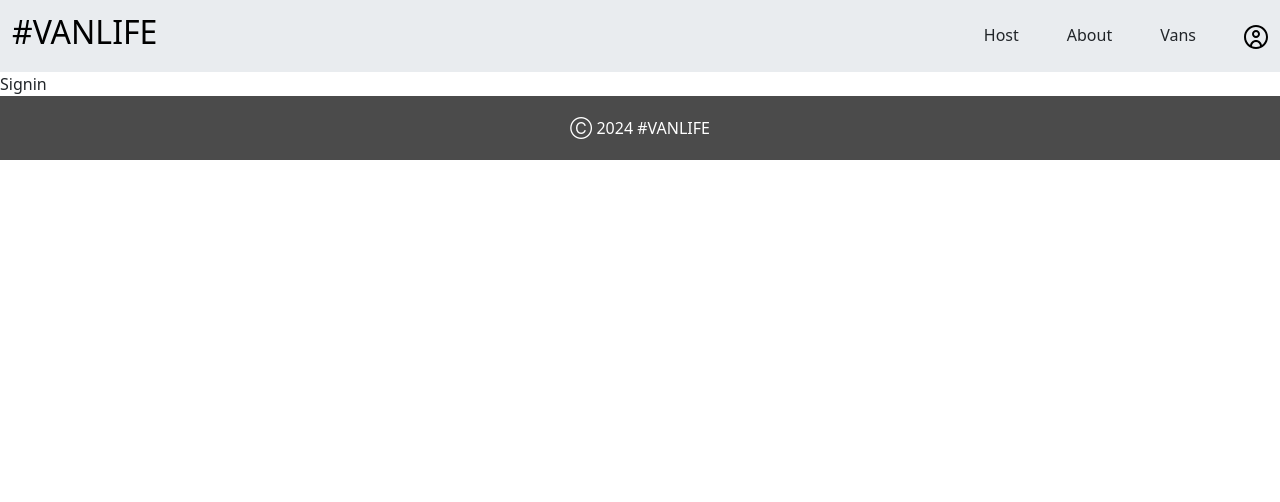
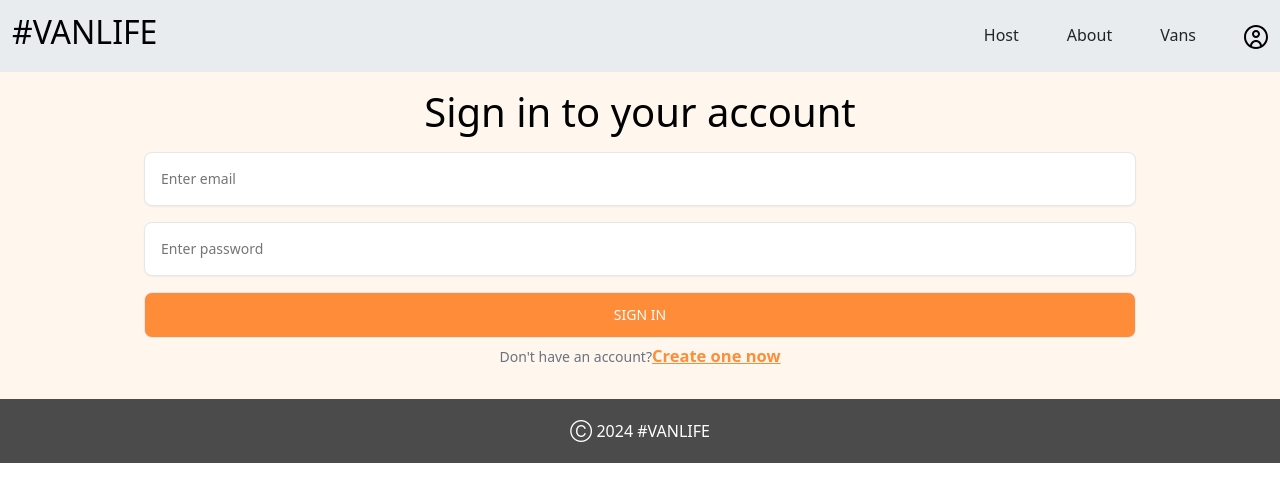
Before and after one commit to Adebayoisreal122/Vanlife-Frontend, a React (Vite) app: page /#/ in a window 1280 px wide. Shown: the top 502 px of the page. Built offline with nearby package versions, Linux system fonts and the light colour scheme.

Commit message:
i resoled the progressive web app error

```diff
--- a/package.json
+++ b/package.json
@@ -12,10 +12,12 @@
   "dependencies": {
     "axios": "^1.6.7",
     "bootstrap": "^5.3.3",
+    "formik": "^2.4.5",
     "react": "^18.2.0",
     "react-dom": "^18.2.0",
     "react-router-dom": "^6.22.1",
-    "workbox-cli": "^7.0.0"
+    "workbox-cli": "^7.0.0",
+    "yup": "^1.3.3"
   },
   "devDependencies": {
     "@types/react": "^18.2.56",
--- a/public/service-worker.js
+++ /dev/null
@@ -1,4 +0,0 @@
-// public/service-worker.js
-import { precacheAndRoute } from 'workbox-precaching';
-
-precacheAndRoute(self.__WB_MANIFEST);
--- a/src/App.css
+++ b/src/App.css
@@ -308,88 +308,81 @@ font-weight: 600;
   background: #FFF7ED;
 }
 
-.form {
-  border: 2px solid #323838;
-  width: 100%;
-  gap: 5px;
-  padding: 15px;
+.sig{
   background: #FFF7ED;
-  border-radius: 10px;
-  position: relative;
+
 }
 
+.form {
+  background: #FFF7ED;
+  display: block;
+  padding: 1rem;
+  max-width: 80%;
+
+}
+
+.form-title {
 
 
-
-
-.signin a:hover {
-  text-decoration: underline royalblue;
+  text-align: center;
+  color: #000;
 }
 
+.input-container {
+  position: relative;
 
-.form label {
-  position: relative;
 }
 
-.form label .input {
-  width: 100%;
-  padding: 10px 10px 20px 10px;
-  outline: 0;
-  border: 1px solid rgba(105, 105, 105, 0.397);
-  border-radius: 10px;
+.input-container input, .form button {
+  outline: none;
+  border: 1px solid #e5e7eb;
+  margin: 8px 0;
 }
 
-.form label .input + span {
-  position: absolute;
-  left: 10px;
-  top: 15px;
-  color: grey;
-  font-size: 0.9em;
-  cursor: text;
-  transition: 0.3s ease;
-}
-
-.form label .input:placeholder-shown + span {
-  top: 15px;
-  font-size: 0.9em;
-}
-
-.form label .input:focus + span,.form label .input:valid + span {
-  top: 30px;
-  font-size: 0.7em;
-  font-weight: 600;
-}
-
-.form label .input:valid + span {
-  color: green;
+.input-container input {
+  background-color: #fff;
+  padding: 1rem;
+  padding-right: 3rem;
+  font-size: 0.875rem;
+  line-height: 1.25rem;
+  width: 100%;
+  border-radius: 0.5rem;
+  box-shadow: 0 1px 2px 0 rgba(0, 0, 0, 0.05);
 }
 
 .submit {
-  border: none;
-  outline: none;
-  background-color: royalblue;
-  padding: 10px;
-  border-radius: 10px;
-  color: #fff;
-  font-size: 16px;
-  transform: .3s ease;
+  display: block;
+  padding-top: 0.75rem;
+  padding-bottom: 0.75rem;
+  padding-left: 1.25rem;
+  padding-right: 1.25rem;
+  background: #FF8C38;
+
+  color: #ffffff;
+  font-size: 0.875rem;
+  line-height: 1.25rem;
+  font-weight: 500;
+  width: 100%;
+  border-radius: 0.5rem;
+  text-transform: uppercase;
 }
 
-.submit:hover {
-  background-color: rgb(56, 90, 194);
+.signup-link {
+  color: #6B7280;
+  font-size: 0.875rem;
+  line-height: 1.25rem;
+  text-align: center;
 }
 
-@keyframes pulse {
-  from {
-    transform: scale(0.9);
-    opacity: 1;
-  }
+.signup-link a {
+  text-decoration: underline;
+  color: #FF8C38;
+  font-weight: 700;
+  font-size: 16.5px;
+  align-items: center;
 
-  to {
-    transform: scale(1.8);
-    opacity: 0;
-  }
 }
+
 
 
 @media screen and (max-width: 750px) {
--- a/src/App.jsx
+++ b/src/App.jsx
@@ -20,33 +20,33 @@ import Signup from './components/Signup';
 function App() {
 
 
+  const [ DeferredPrompt,  setDeferredPrompt] = useState("")
+  useEffect(()=>{
+    if("ServiceWorker" in navigator){
+      window.addEventListener('load', ()=>{
+        navigator.serviceWorker
+        .register('/sw.js')
+        .then(registration =>{
+          console.log('SW registered: ', registration);
+        })
+        .catch(registrationError =>{
+          console.log('SW registration failed: ', registrationError);
+        })
+      })
+    }
+    const handleBeforeInstallPrompt = (event) => {
+      event.preventDefault();
+      setDeferredPrompt(event);
+    };
 
-  // const [ DeferredPrompt,  setDeferredPrompt] = useState("")
-  // useEffect(()=>{
-  //   if("ServiceWorker" in navigator){
-  //     window.addEventListener('load', ()=>{
-  //       navigator.serviceWorker
-  //       .register('/sw.js')
-  //       .then(registration =>{
-  //         console.log('SW registered: ', registration);
-  //       })
-  //       .catch(registrationError =>{
-  //         console.log('SW registration failed: ', registrationError);
-  //       })
-  //     })
-  //   }
-  //   const handleBeforeInstallPrompt = (event) => {
-  //     event.preventDefault();
-  //     setDeferredPrompt(event);
-  //   };
+    window.addEventListener('beforeinstallprompt', handleBeforeInstallPrompt);
 
-  //   window.addEventListener('beforeinstallprompt', handleBeforeInstallPrompt);
+    return () => {
+      window.removeEventListener('beforeinstallprompt', handleBeforeInstallPrompt);
+    };
+    // console.log();
+  })
 
-  //   return () => {
-  //     window.removeEventListener('beforeinstallprompt', handleBeforeInstallPrompt);
-  //   };
-  //   // console.log();
-  // })
 
 
 
@@ -89,5 +89,4 @@ function App() {
     </>
   )
 }
-
 export default App
--- a/src/components/Signin.jsx
+++ b/src/components/Signin.jsx
@@ -1,8 +1,66 @@
 import React from 'react'
+import { useFormik } from "formik"
+import * as yup from "yup"
+import { Link } from 'react-router-dom'
+
 
 const Signin = () => {
+
+  const passwordRegex = /^(?=.*[a-z])(?=.*[A-Z])(?=.*\d)(?=.*[@$!%*?&])[A-Za-z\d@$!%*?&]{8,}$/
+
+  const validationSchema = yup.object({
+      email: yup.string().email("enter valid email address"),
+      password: yup.string().matches(passwordRegex, "The password must be at least 8 character, and should include one uppercase, one lowercase" ),
+    });
+
+
+  const formik = useFormik({
+      initialValues: {
+          email: '',
+          password: '',
+
+
+
+      },
+      validationSchema: validationSchema,
+      onSubmit: values => {
+        console.log(values)
+      },
+    });
+
+
+
+
+
   return (
-    <div>Signin</div>
+    <>
+     <center>
+      <div className='sig'>
+
+    <form onSubmit={formik.handleSubmit} className="form">
+       <h1 className="form-title">Sign in to your account</h1>
+        <div className="input-container">
+          <input name='email' required="" type="email"  onChange={formik.handleChange} placeholder="Enter email"/>
+
+          <span className="text-danger">{formik.errors.email}</span>
+
+      </div>
+      <div className="input-container">
+          <input name="password" required=""   onChange={formik.handleChange} type="password" placeholder="Enter password"/>
+          <span className="text-danger">{formik.errors.password}</span>
+        </div>
+         <button type="submit" className="submit">
+        Sign in
+      </button>
+
+      <p className="signup-link">
+        Don't have an account?
+        <Link to={"/signup"} >Create one now</Link>
+      </p>
+   </form>
+      </div>
+     </center>
+    </>
   )
 }
 
```
Also changed, not shown: public/manifest.json, 1 other file (tests, documents, lock files or other folders).
